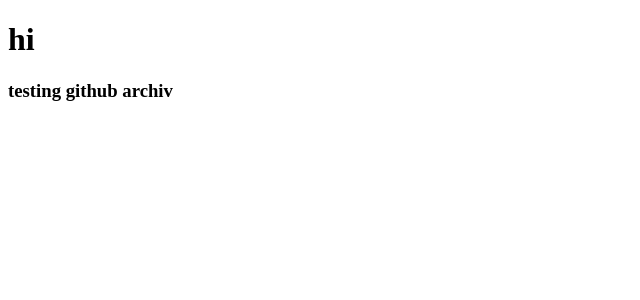
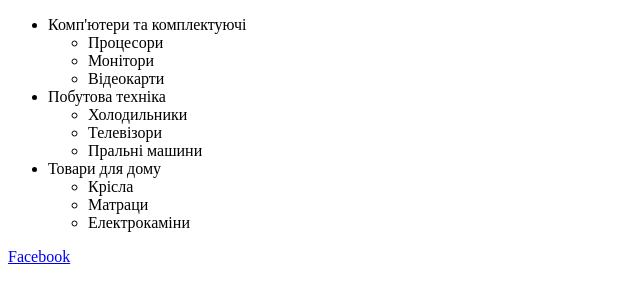
Before and after one commit to Olegmkv/Tutorial, a plain HTML site: page index.html in a window 1280 px wide. Shown: the whole page, without its empty margins (0-640 px from the left). Drawn offline with Linux system fonts and the light colour scheme.

Commit message:
i am commit changes

```diff
--- a/index.html
+++ b/index.html
@@ -7,7 +7,38 @@
     <title>Document</title>
   </head>
   <body>
-    <h1>hi</h1>
-    <h3>testing github archiv</h3>
+    <ul>
+      <li>
+        Комп'ютери та комплектуючі
+        <ul>
+          <li>Процесори</li>
+          <li>Монітори</li>
+          <li>Відеокарти</li>
+        </ul>
+      </li>
+      <li>
+        Побутова техніка
+        <ul>
+          <li>Холодильники</li>
+          <li>Телевізори</li>
+          <li>Пральні машини</li>
+        </ul>
+      </li>
+      <li>
+        Товари для дому
+        <ul>
+          <li>Крісла</li>
+          <li>Матраци</li>
+          <li>Електрокаміни</li>
+        </ul>
+      </li>
+    </ul>
+    <a
+      href="https://www.facebook.com/"
+      target="_blank"
+      rel="noreferrer noopener"
+    >
+      Facebook
+    </a>
   </body>
 </html>
```
Also changed, not shown: testik.html (added, +18 -0 lines).
